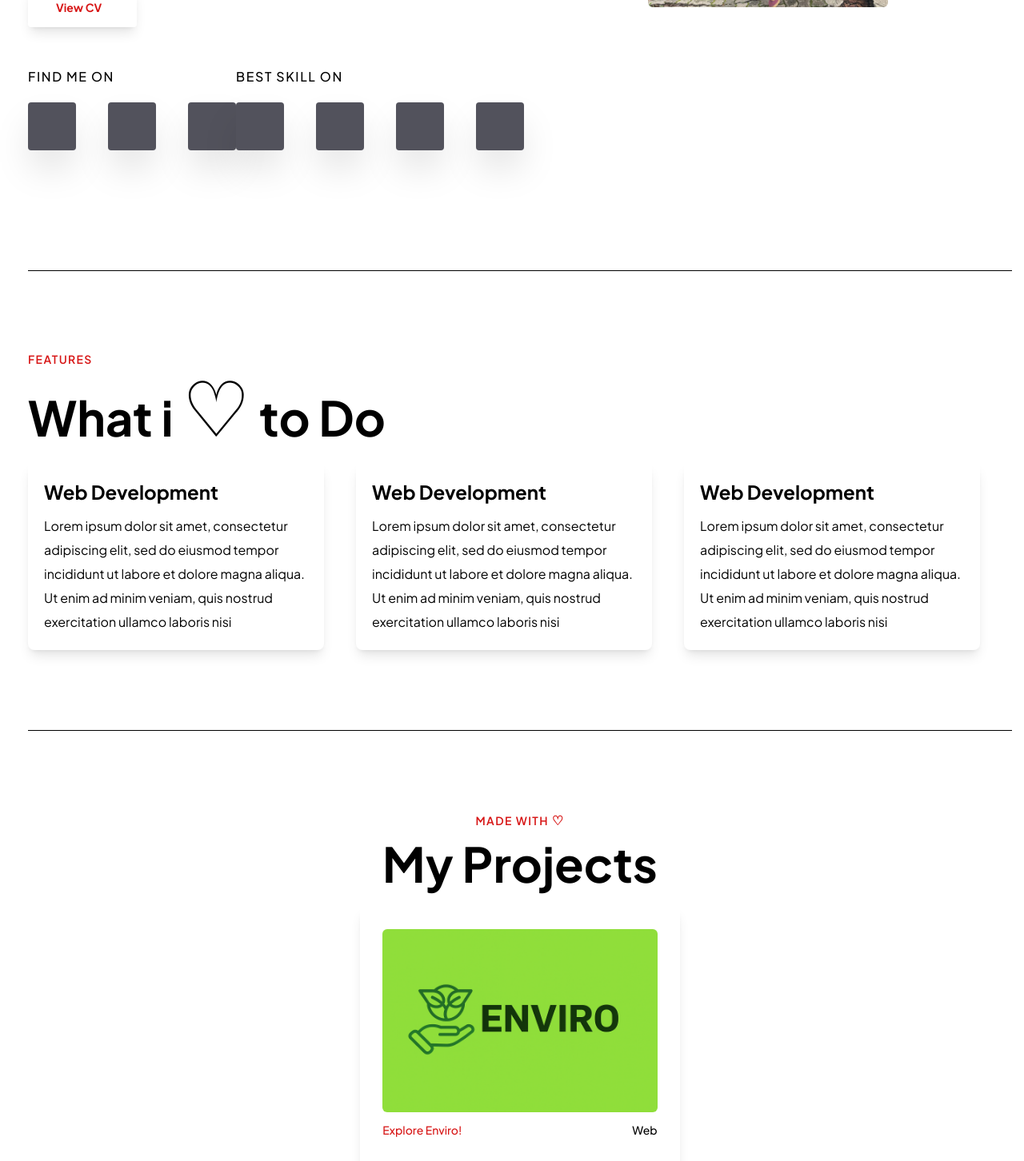
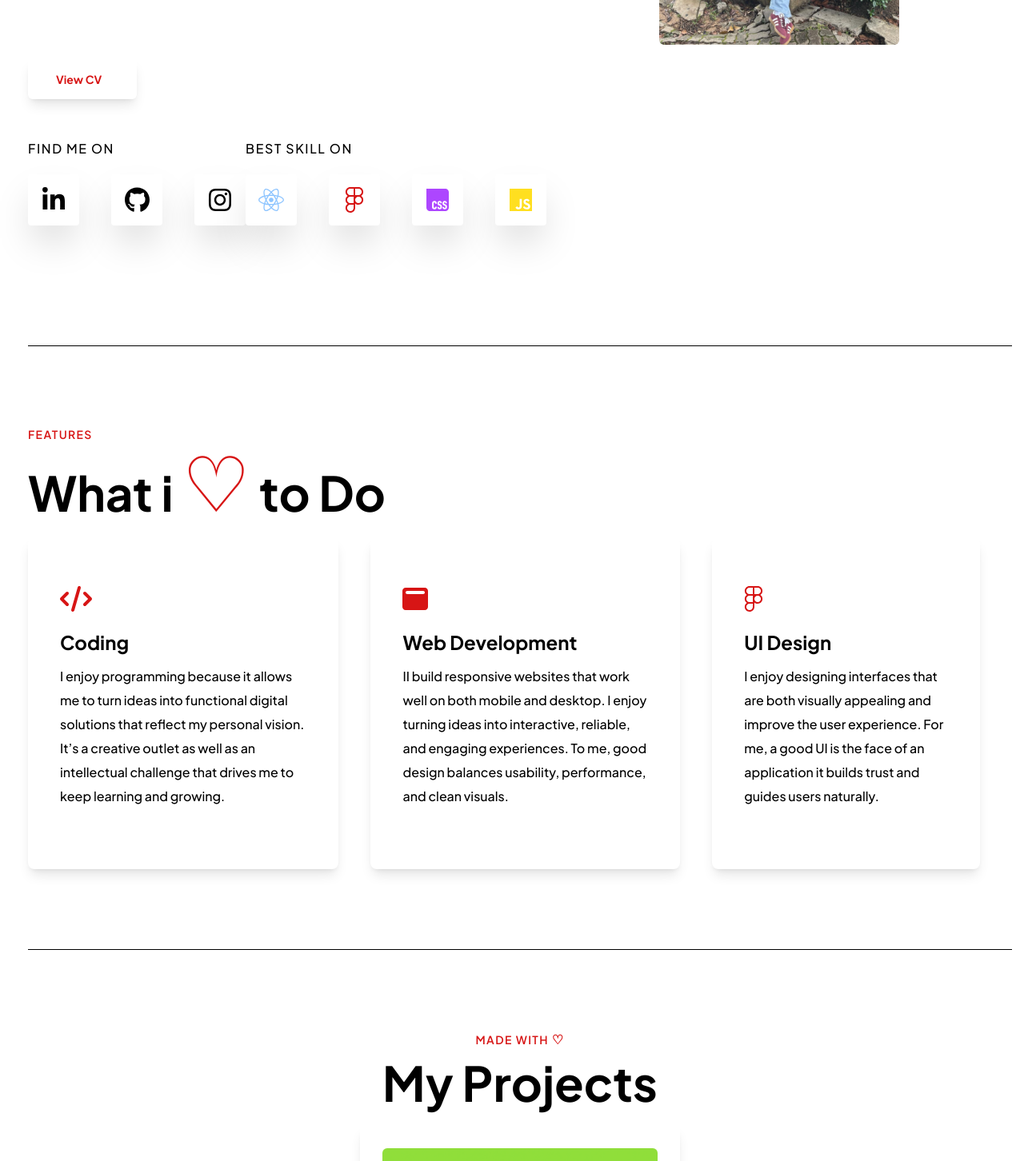
Before and after one commit to JosefHarvey/PortofolioWeb, a React (Vite) app in the folder Portofolio-Web/: page / in a window 1280 px wide. Shown: the part 820-2272 px from the top of the page at 80% size. Built offline with nearby package versions, Linux system fonts and the light colour scheme; a web font is replaced by a local one.

Commit message:
base design

```diff
--- a/Portofolio-Web/src/assets/component/Main.jsx
+++ b/Portofolio-Web/src/assets/component/Main.jsx
@@ -4,7 +4,8 @@ import { useState } from "react";
 import Experience from "./Experience";
 import Credential from "./Credential";
 import { FontAwesomeIcon } from "@fortawesome/react-fontawesome";
-import { faInbox, faLocationDot, faPhone } from "@fortawesome/free-solid-svg-icons";
+import { faInbox, faLocationDot, faPhone, faCode, faWindowMaximize  } from "@fortawesome/free-solid-svg-icons";
+import { faGithub, faLinkedinIn, faInstagram, faReact, faFigma, faCss, faJs } from "@fortawesome/free-brands-svg-icons";
 
 
 export default function Main (){
@@ -39,30 +40,46 @@ export default function Main (){
                                     a Frontend Engineer
                             </div>
                             <div className="leading-[30px] w-[600px] text-lg ">
-                                    "Lorem ipsum dolor sit amet, consectetur adipiscing elit, sed do eiusmod
-                                    <br/> tempor incididunt ut labore et dolore magna aliqua.
-                                    <br/>Ut enim ad minim veniam, quis nostrud exercitation ullamco laboris nisi
+                                    I've always been drawn to things I could personalize, from toy cars and games to the digital experiences I build today.
+                                    <br/> That early curiosity naturally led me to study Computer Science, where I learned to turn ideas into real, interactive products.
+                                    <br/>Now, as a Front-End Web Developer, I focus on creating intuitive user interfaces with React, while continuously deepening my understanding of full-stack systems.
                             </div>
                          </div>
 
-                        <a href="" className=" text-[#D71515] w-34 rounded-sm pt-[15px] pb-[15px] pr-[35px] pl-[35px] mb-[50px] shadow-lg text-sm font-[700]">View CV </a>
+                        <a href="" className=" text-[#D71515] w-34 rounded-md pt-[15px] pb-[15px] pr-[35px] pl-[35px] mb-[50px] shadow-lg text-sm font-[700] hover:bg-[#D71515] hover:text-white hover:-translate-y-2  transition duration-300">View CV </a>
 
                         <div className="flex ">
                             <div className="flex-1">
                                 <p className="uppercase tracking-widest font-[500] mb-5">Find me on</p>
                                 <div className="flex gap-10">
-                                    <div className="bg-zinc-600 object-cover rounded  w-15 h-15 p-6 shadow-2xl "></div>
-                                    <div className="bg-zinc-600 object-cover rounded  w-15 h-15 p-6 shadow-2xl"></div>
-                                    <div className="bg-zinc-600 object-cover rounded  w-15 h-15 p-6 shadow-2xl"></div>
+                                    <a href="https://www.linkedin.com/in/josef-harvey/" className="bg-white rounded  w-16 h-16 flex items-center justify-center shadow-2xl hover:bg-[#D71515] hover:text-white hover:-translate-y-2  transition duration-300">
+                                        <FontAwesomeIcon icon={faLinkedinIn} size="2x" />
+                                    </a>
+                                    <a href="https://github.com/JosefHarvey" className="bg-white rounded  w-16 h-16 flex items-center justify-center shadow-2xl hover:bg-[#D71515] hover:text-white hover:-translate-y-2  transition duration-300">
+                                        <FontAwesomeIcon icon={faGithub} size="2x" />
+                                    </a>
+                                    <a href="https://www.instagram.com/harveyy_0/" className="bg-white rounded  w-16 h-16 flex items-center justify-center shadow-2xl hover:bg-[#D71515] hover:text-white hover:-translate-y-2  transition duration-300">
+                                        <FontAwesomeIcon icon={faInstagram} size="2x" />
+                                    </a>
+
                                 </div>
                             </div>
                             <div className="flex-1">
                                 <p className="uppercase tracking-widest font-[500] mb-5">Best skill on</p>
                                  <div className="flex gap-10">
-                                    <div className="bg-zinc-600 object-cover rounded  w-15 h-15 p-6 shadow-2xl"></div>
-                                    <div className="bg-zinc-600 object-cover rounded  w-15 h-15 p-6 shadow-2xl"></div>
-                                    <div className="bg-zinc-600 object-cover rounded  w-15 h-15 p-6 shadow-2xl"></div>
-                                    <div className="bg-zinc-600 object-cover rounded  w-15 h-15 p-6 shadow-2xl"></div>
+                                    <div className="bg-white rounded  w-16 h-16 flex items-center justify-center shadow-2xl text-blue-300 ">
+                                        <FontAwesomeIcon icon={faReact} size="2x" />
+                                    </div>
+                                    <div className="bg-white rounded  w-16 h-16 flex items-center justify-center shadow-2xl text-[#D71515]">
+                                        <FontAwesomeIcon icon={faFigma} size="2x" />
+                                    </div>
+                                    <div className="bg-white rounded  w-16 h-16 flex items-center justify-center shadow-2xl text-purple-500">
+                                        <FontAwesomeIcon icon={faCss} size="2x" />
+                                    </div>
+                                    <div className="bg-white rounded  w-16 h-16 flex items-center justify-center shadow-2xl text-yellow-300">
+                                        <FontAwesomeIcon icon={faJs} size="2x" />
+                                    </div>
+
                                 </div>
                             </div>
 
@@ -80,21 +97,41 @@ export default function Main (){
                 <div className=" pb-[100px] pt-[100px]">
                      <div>
                         <p className="text-[#D71515] uppercase tracking-widest text-sm font-[600]">features</p>
-                        <p className="text-6xl font-[700] mb-6">What i <span className="text-8xl font-[500]">♡</span> to Do</p>
+                        <p className="text-6xl font-[700] mb-6">What i <span className="text-8xl font-[500] text-[#D71515]">♡</span> to Do</p>
                     </div>
                     <div className="flex ">
-                        <div className="mr-10  p-5 flex-1.5 shadow-lg rounded-lg hover:shadow-xl">
-                            <p className="text-2xl font-[700] mb-3">Web Development</p>
-                            <p className="leading-[30px]">Lorem ipsum dolor sit amet, consectetur adipiscing elit, sed do eiusmod tempor incididunt ut labore et dolore magna aliqua. Ut enim ad minim veniam, quis nostrud exercitation ullamco laboris nisi</p>
+                        <div className="group mr-10  p-10 flex-1.5 shadow-lg rounded-lg hover:shadow-xl hover:bg-[#D71515] bg-white ">
+                           <div className="group-hover:text-white group-hover:-translate-y-5  transition duration-300" >
+                                <div className="pt-5 pb-5">
+                                     <FontAwesomeIcon icon={faCode} size="2x" className="group-hover:text-white text-[#D71515]" />
+                                </div>
+                                <p className="text-2xl font-[700] mb-3">Coding</p>
+                                <p className="leading-[30px] font-[500] ">I enjoy programming because it allows me to turn ideas into functional digital solutions that reflect my personal vision. It’s a creative outlet as well as an intellectual challenge that drives me to keep learning and growing.</p>
+                                <div class="h-1 w-10 rounded-2xl bg-gray-300 my-4 opacity-0 group-hover:opacity-100 transition-opacity duration-300"></div>
+                           </div>
                         </div>
-                        <div className="mr-10  p-5 flex-1.5 shadow-lg rounded-lg hover:shadow-xl">
-                            <p className="text-2xl font-[700] mb-3">Web Development</p>
-                            <p className="leading-[30px]">Lorem ipsum dolor sit amet, consectetur adipiscing elit, sed do eiusmod tempor incididunt ut labore et dolore magna aliqua. Ut enim ad minim veniam, quis nostrud exercitation ullamco laboris nisi</p>
+                        <div className="group mr-10  p-10 flex-1.5 shadow-lg rounded-lg hover:shadow-xl hover:bg-[#D71515] bg-white ">
+                           <div className="group-hover:text-white group-hover:-translate-y-5  transition duration-300" >
+                                <div className="pt-5 pb-5 ">
+                                     <FontAwesomeIcon icon={faWindowMaximize} size="2x" className="group-hover:text-white text-[#D71515]" />
+                                </div>
+                                <p className="text-2xl font-[700] mb-3">Web Development</p>
+                                <p className="leading-[30px] font-[500] ">II build responsive websites that work well on both mobile and desktop. I enjoy turning ideas into interactive, reliable, and engaging experiences. To me, good design balances usability, performance, and clean visuals.</p>
+                                <div class="h-1 w-10 rounded-2xl bg-gray-300 my-4 opacity-0 group-hover:opacity-100 transition-opacity duration-300"></div>
+                           </div>
                         </div>
-                        <div className="mr-10  p-5 flex-1.5 shadow-lg rounded-lg hover:shadow-xl">
-                            <p className="text-2xl font-[700] mb-3">Web Development</p>
-                            <p className="leading-[30px]">Lorem ipsum dolor sit amet, consectetur adipiscing elit, sed do eiusmod tempor incididunt ut labore et dolore magna aliqua. Ut enim ad minim veniam, quis nostrud exercitation ullamco laboris nisi</p>
+                        <div className="group mr-10  p-10 flex-1.5 shadow-lg rounded-lg hover:shadow-xl hover:bg-[#D71515] bg-white ">
+                           <div className="group-hover:text-white group-hover:-translate-y-5  transition duration-300" >
+                                <div className="pt-5 pb-5">
+                                     <FontAwesomeIcon icon={faFigma} size="2x" className="text-[#D71515] group-hover:text-white" />
+                                </div>
+                                <p className="text-2xl font-[700] mb-3">UI Design</p>
+                                <p className="leading-[30px] font-[500] ">I enjoy designing interfaces that are both visually appealing and improve the user experience. For me, a good UI is the face of an application it builds trust and guides users naturally.</p>
+                                <div class="h-1 w-10 rounded-2xl bg-gray-300 my-4 opacity-0 group-hover:opacity-100 transition-opacity duration-300"></div>
+                           </div>
                         </div>
+
+
                     </div>
                 </div>
               <hr />
@@ -110,12 +147,14 @@ export default function Main (){
                             <div className="w-auto h-auto mb-3">
                                 <img src={enviro} alt="Photo Enviro" className="w-full h-auto object-cover rounded-md"/>
                             </div>
-                            <div className="flex justify-between mb-6">
-                                <a href="https://enviro-backend.onrender.com/" className="text-[#D71515] text-sm font-[500]">Explore Enviro!</a>
+                            <div className="flex justify-between mb-3 mt-4 items-center">
+                                <a href="https://enviro-backend.onrender.com/" className="text-[#D71515] text-sm font-[500] hover:underline  inline-block group">
+                                Explore Enviro
+                                <span className="inline-block transition-transform group-hover:translate-x-1"> →</span></a>
                                 <p className="text-sm font-[500]">Web</p>
                             </div>
                             <p className="uppercase text-2xl font-[900] mb-3">Enviro</p>
-                            <p className="leading-[30px]">Lorem ipsum dolor sit amet, consectetur adipiscing elit, sed do eiusmod tempor incididunt ut labore et dolore magna aliqua. Ut enim ad minim veniam, quis nostrud exercitation ullamco laboris nisi</p>
+                            <p className="leading-[30px]">Enviro is a web-based learning application focused on educating users about environmental pollution covering its types, causes, and prevention methods.The goal of Enviro is to raise public awareness and make learning about pollution more accessible and engaging.</p>
                         </div>
                     </div>
                 </div>
```
